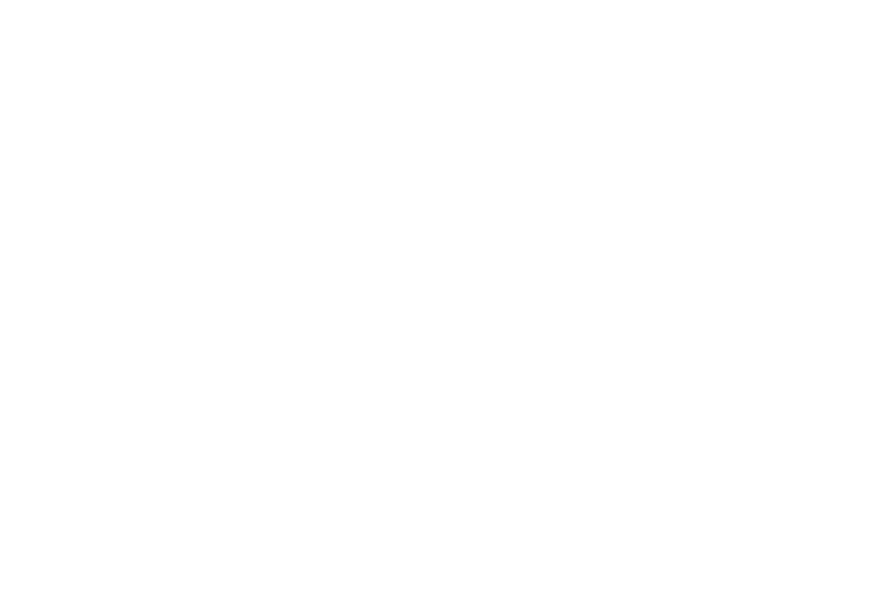
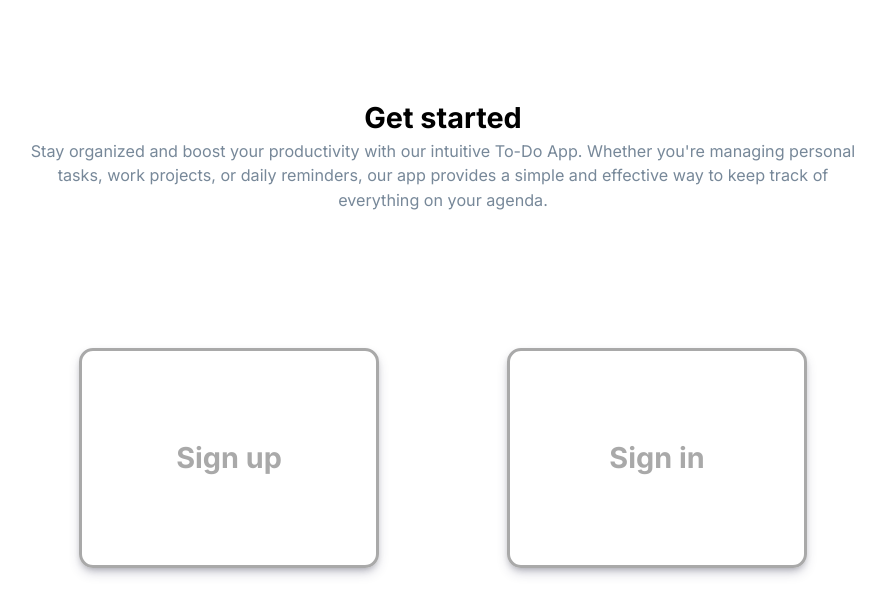
Before and after one commit to RogerIvan898/todo, a Next.js app in the folder client/: page / in a window 1280 px wide. Shown: the top 614 px of the page, without its empty margins (197-1082 px from the left). Built offline with nearby package versions, Linux system fonts and the light colour scheme.

Commit message:
feat: Create main application page

```diff
--- a/client/src/app/auth/sign-up/page.tsx
+++ b/client/src/app/auth/sign-up/page.tsx
@@ -1,5 +1,5 @@
 'use client'
-import React, {useContext} from 'react';
+import React from 'react';
 import AuthForm from "../../../components/cusom/auth-form/index";
 import {api} from "../../../api";
 import {useAuth} from "../../../components/context/auth-context";
--- /dev/null
+++ b/client/src/app/page.module.scss
@@ -0,0 +1,52 @@
+.navigateButton{
+  transition: all 0.8s;
+  display: flex;
+  justify-content: center;
+  cursor: pointer;
+  width: 300px;
+  height: 220px;
+  align-items: center;
+  font-weight: bolder;
+  font-size: 1.8rem;
+  color: darkgrey;
+  text-align: center;
+
+  &:hover{
+    color: gray;
+    scale: 1.04;
+  }
+}
+
+.layout{
+  padding: 96px;
+  flex-direction: column;
+  justify-content: start !important;
+}
+
+.buttonContainer{
+  display: flex;
+  justify-content: center;
+  align-items: center;
+  height: 100vh;
+  gap: 10vw;
+}
+
+.infoContainer{
+  display: flex;
+  flex-direction: column;
+  justify-content: center;
+  text-align: center;
+  align-items: center;
+  white-space: normal;
+  width: 66vw;
+
+  h1{
+    font-size: 1.8rem;
+    font-weight: bolder;
+  }
+
+  h2{
+    font-size: 1.01rem;
+    color: lightslategray;
+  }
+}
--- a/client/src/app/page.tsx
+++ b/client/src/app/page.tsx
@@ -1,5 +1,27 @@
 'use client'
+import style from './page.module.scss'
+import Layout from "../components/ui/layout/index";
+import Container from "../components/ui/container/index";
+import Link from "next/link";
+import {useEffect} from "react";
 
 export default function Home() {
-  return <></>
+  return(
+    <Layout className={style.layout}>
+      <div className={style.infoContainer}>
+        <h1>Get started</h1>
+        <h2>
+          Stay organized and boost your productivity with our intuitive To-Do App. Whether you're managing personal tasks, work projects, or daily reminders, our app provides a simple and effective way to keep track of everything on your agenda.
+        </h2>
+      </div>
+      <div className={style.buttonContainer}>
+        <Link href={'/auth/sign-up'}>
+          <Container className={style.navigateButton}>Sign up</Container>
+        </Link>
+        <Link href={'/auth/sign-in'}>
+          <Container className={style.navigateButton}>Sign in</Container>
+        </Link>
+      </div>
+    </Layout>
+  )
 }
--- a/client/src/components/ui/container/index.tsx
+++ b/client/src/components/ui/container/index.tsx
@@ -1,11 +1,11 @@
 import {FC, HTMLProps} from 'react';
 import style from './container.module.scss'
 
-const Container: FC<HTMLProps<HTMLDivElement>> = (props) => {
-  const {children, className,...initialProps} = props
-
+const Container: FC<HTMLProps<HTMLDivElement>> = ({children, className, ...props}) => {
   return (
-    <div className={`${className ?? ''} ${style.container} `} {...initialProps}
+    <div
+      className={`${className ?? ''} ${style.container} `}
+      {...props}
     >
       {children}
     </div>
```
